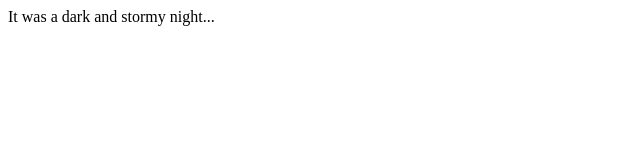
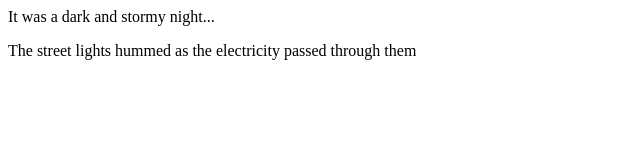
Before and after one commit to crazyblue83/fireside-story, a plain HTML site: page index.html in a window 1280 px wide. Shown: the whole page, without its empty margins (0-640 px from the left). Drawn offline with Linux system fonts and the light colour scheme.

Commit message:
added second line of story

```diff
--- a/index.html
+++ b/index.html
@@ -1,5 +1,6 @@
 <html>
   <body>
     <p>It was a dark and stormy night...</p>
+    <p>The street lights hummed as the electricity passed through them</p>
   </body>
 </html>
```
